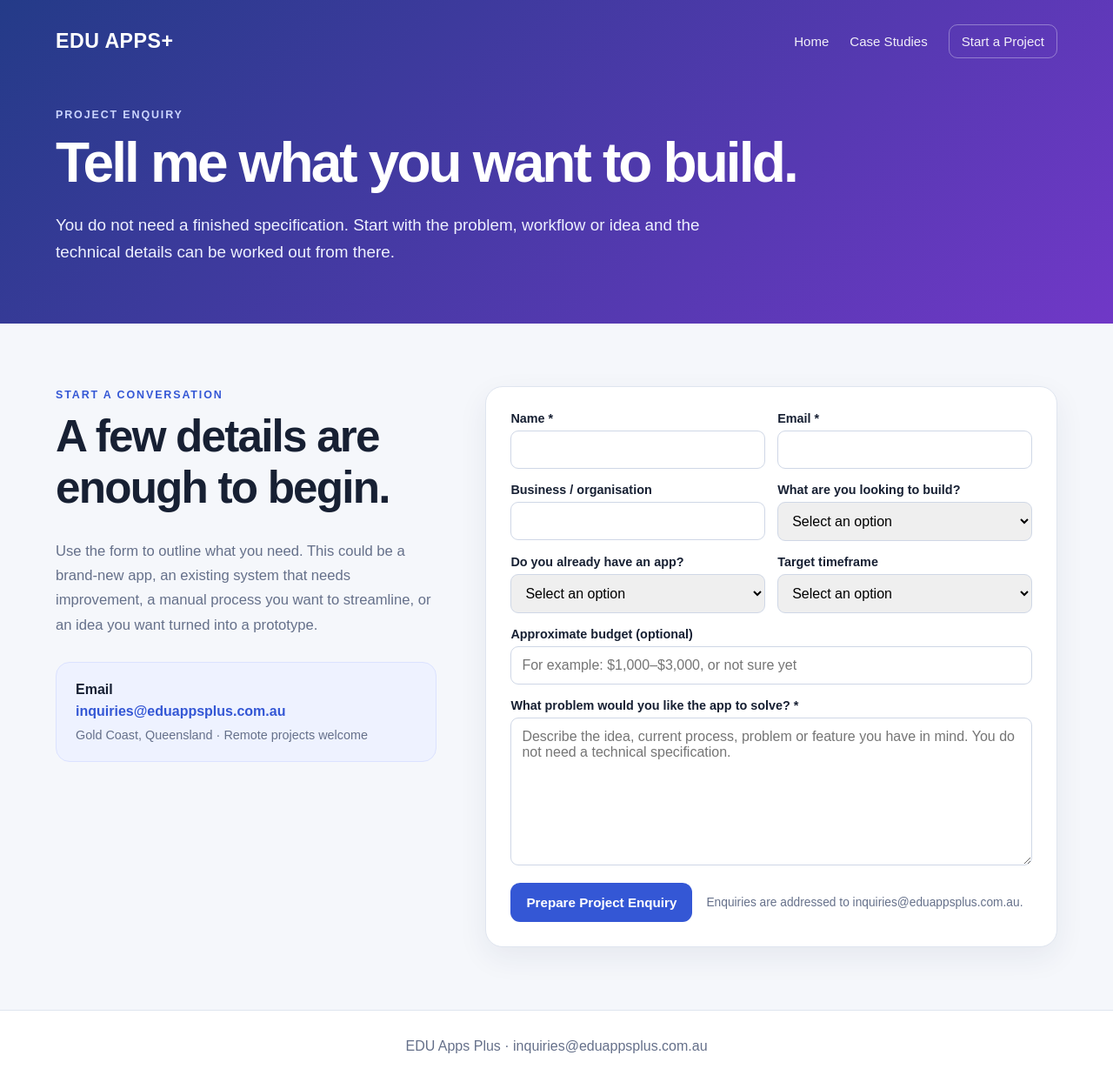
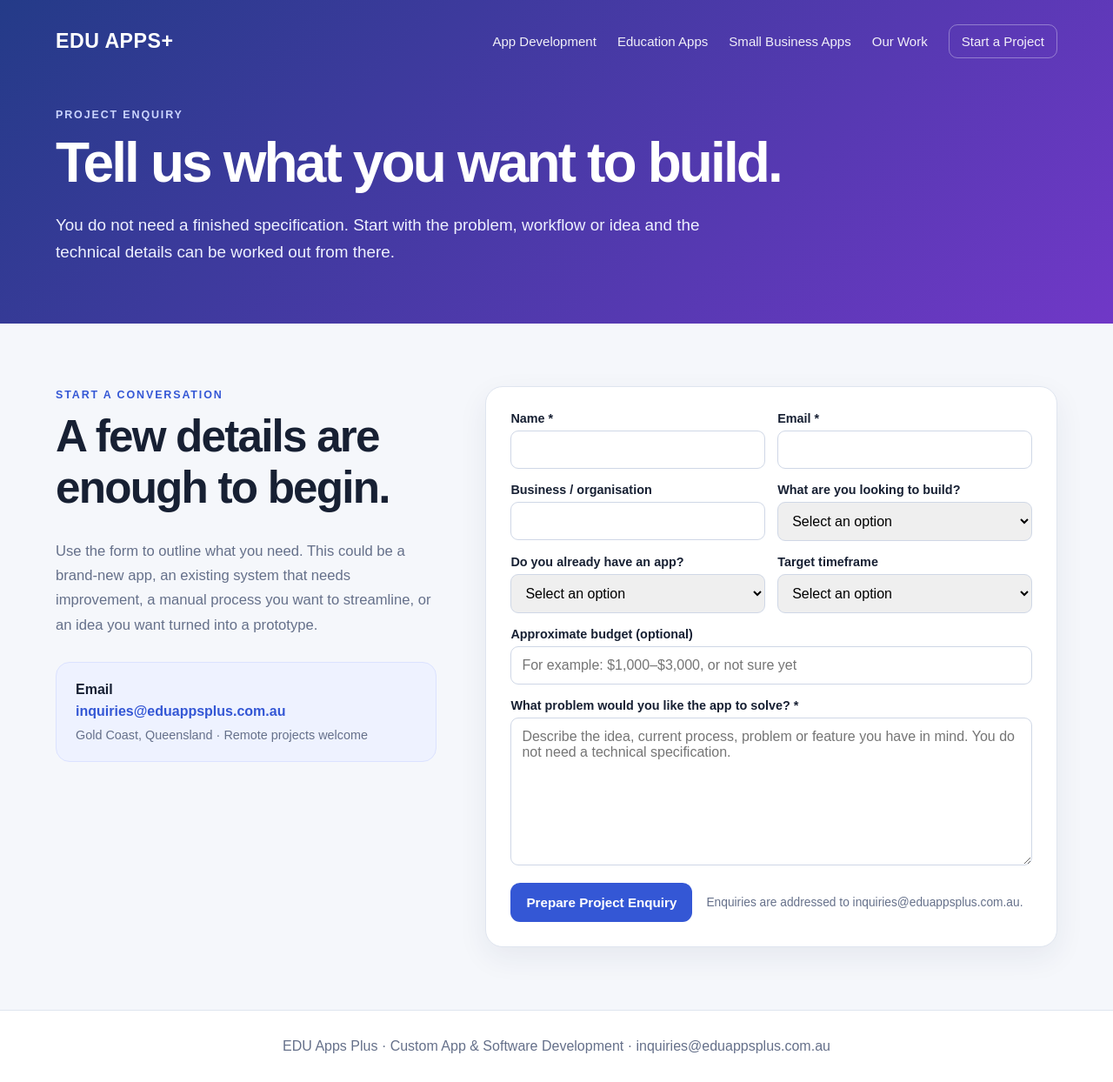
Before and after one commit to trevore777/eduappsplus_website, a Next.js app: page /enquire in a window 1280 px wide. Shown: the whole page at 87% size. Built offline with nearby package versions, Linux system fonts and the light colour scheme.

Commit message:
Improve enquiry page metadata and navigation

```diff
--- a/app/enquire/page.js
+++ b/app/enquire/page.js
@@ -1,18 +1,22 @@
 import Link from "next/link";
 import EnquiryForm from "../../components/EnquiryForm";
 
-export const metadata={title:"Start a Project | EDU Apps Plus",description:"Tell EDU Apps Plus about your app idea, workflow problem or existing application."};
+export const metadata = {
+  title: "Discuss Your App Idea",
+  description: "Tell EDU Apps Plus about your app idea, workflow problem or existing software project. Start a conversation about custom app and software development.",
+  alternates: { canonical: "/enquire" },
+};
 
 export default function EnquirePage(){
   return <>
     <header className="siteHeader compactHeader"><div className="wrap">
-      <div className="top"><Link className="brand" href="/">EDU APPS+</Link><nav className="mainNav"><Link href="/">Home</Link><Link href="/case-studies">Case Studies</Link><Link className="navCta" href="/enquire">Start a Project</Link></nav></div>
-      <div className="hero caseHero"><span className="eyebrow">Project enquiry</span><h1>Tell me what you want to build.</h1><p>You do not need a finished specification. Start with the problem, workflow or idea and the technical details can be worked out from there.</p></div>
+      <div className="top"><Link className="brand" href="/">EDU APPS+</Link><nav className="mainNav"><Link href="/app-development">App Development</Link><Link href="/education-apps">Education Apps</Link><Link href="/small-business-apps">Small Business Apps</Link><Link href="/case-studies">Our Work</Link><Link className="navCta" href="/enquire">Start a Project</Link></nav></div>
+      <div className="hero caseHero"><span className="eyebrow">Project enquiry</span><h1>Tell us what you want to build.</h1><p>You do not need a finished specification. Start with the problem, workflow or idea and the technical details can be worked out from there.</p></div>
     </div></header>
     <main><section className="commercialSection"><div className="wrap enquiryLayout">
       <div className="enquiryIntro"><span className="eyebrow dark">Start a conversation</span><h2 className="largeHeading">A few details are enough to begin.</h2><p>Use the form to outline what you need. This could be a brand-new app, an existing system that needs improvement, a manual process you want to streamline, or an idea you want turned into a prototype.</p><div className="contactCard"><strong>Email</strong><a href="mailto:inquiries@eduappsplus.com.au">inquiries@eduappsplus.com.au</a><p>Gold Coast, Queensland · Remote projects welcome</p></div></div>
       <EnquiryForm/>
     </div></section></main>
-    <footer>EDU Apps Plus · <a href="mailto:inquiries@eduappsplus.com.au">inquiries@eduappsplus.com.au</a></footer>
+    <footer>EDU Apps Plus · Custom App & Software Development · <a href="mailto:inquiries@eduappsplus.com.au">inquiries@eduappsplus.com.au</a></footer>
   </>;
 }
```
